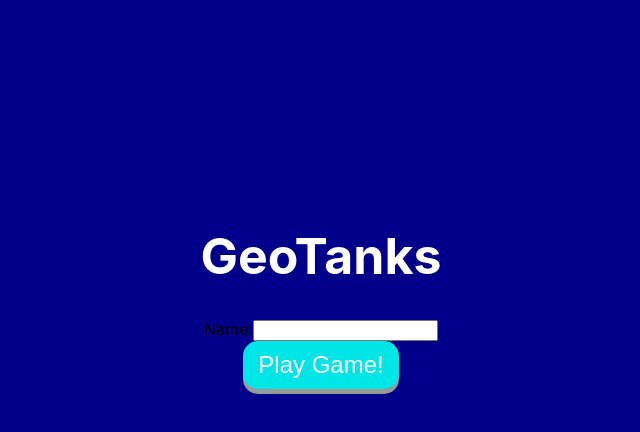
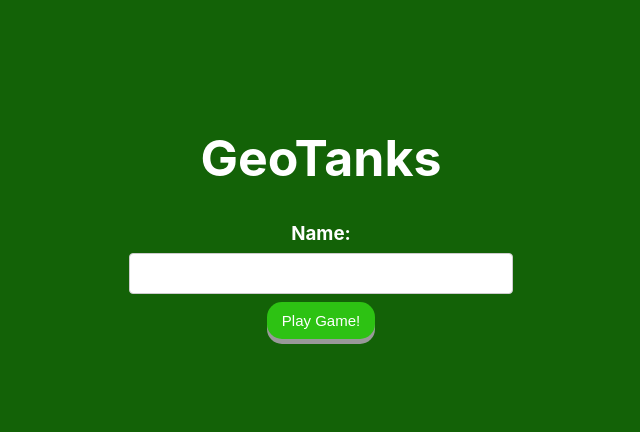
Before and after one commit to Dellamoresteven/GeoTanks, a React (Create React App) app in the folder front-end/: page / in a window 1280 px wide. Shown: the top 432 px of the page, without its empty margins (319-959 px from the left). Built offline with nearby package versions, Linux system fonts and the light colour scheme.

Commit message:
Class updates

```diff
--- a/front-end/src/App.css
+++ b/front-end/src/App.css
@@ -1,6 +1,25 @@
 .App {
   text-align: center;
   vertical-align: middle;
+}
+
+.playerName {
+  width: 30%;
+  padding: 12px 20px;
+  margin: 8px 0;
+  display: inline-block;
+  border: 1px solid #ccc;
+  border-radius: 4px;
+  box-sizing: border-box;
+}
+
+.nameStyle {
+  color: white;
+  margin: 0;
+}
+
+body {
+  margin-top: 10%;
 }
 
 .title {
@@ -9,7 +28,7 @@
 }
 
 .App-header {
-  background-color: #282c34;
+  background-color: #136207;
   min-height: 100vh;
   display: flex;
   flex-direction: column;
@@ -26,16 +45,16 @@
   cursor: pointer;
   outline: none;
   color: #fff;
-  background-color: #00e6e6;
+  background-color: #2DC213;
   border: none;
   border-radius: 15px;
   box-shadow: 0 5px #999;
 }
 
-.Button:hover {background-color: #00cccc}
+.Button:hover {background-color: #2DA917}
 
 .Button:active {
-  background-color: #00cccc;
+  background-color: #2DA917;
   box-shadow: 0 5px #666;
   transform: translateY(4px);
 }
@@ -47,16 +66,16 @@
   cursor: pointer;
   outline: none;
   color: #fff;
-  background-color: #00e6e6;
+  background-color: #2DC213;
   border: none;
   border-radius: 15px;
   box-shadow: 0 5px #999;
 }
 
-.Href:hover {background-color: #00cccc}
+.Href:hover {background-color: #2DA917}
 
 .Href:active {
-  background-color: #00cccc;
+  background-color: #2DA917;
   box-shadow: 0 5px #666;
   transform: translateY(4px);
 }
--- a/front-end/src/App.js
+++ b/front-end/src/App.js
@@ -37,7 +37,7 @@ class App extends Component {
         <Preferences
           className='Preferences'
           playerName={this.state.value}
-          clicked={{'00':1}}/>
+          />
       </div>
     );
   }
@@ -63,9 +63,10 @@ class App extends Component {
       <div className="App">
       	  <h1 className = "title"> GeoTanks </h1>
           <div>
-          <label>
-              Name:<input type="text" value={this.state.value} onChange={this.handleChange} />
-          </label>
+            <label>
+                <h3 className = 'nameStyle'> Name: </h3>
+                <input className='playerName' type="text" value={this.state.value} onChange={this.handleChange} />
+            </label>
           </div>
       	  <button onClick = {() => this.sendJoinGame()} className = "Button"> Play Game! </button>
       </div>
--- a/front-end/src/Preferences.css
+++ b/front-end/src/Preferences.css
@@ -4,35 +4,81 @@
   padding-top: 20px;
 }
 
-.react-list-select {
-    background: #fafafa;
-    border: 10px solid black;
-    margin-right: 0.5em;
-    display: inline-block;
-    position: relative;
+.Href:hover {background-color: #2DA917}
+
+.Href:active {
+  background-color: #2DA917;
+  box-shadow: 0 5px #666;
+  transform: translateY(4px);
 }
 
-.react-list-select--item.is-selected {
-    background: #00cccc;
+.Button {
+  padding: 10px 15px;
+  font-size: 24px;
+  text-align: center;
+  cursor: pointer;
+  outline: none;
+  color: #fff;
+  background-color: #2DC213;
+  border: none;
+  border-radius: 15px;
+  box-shadow: 0 5px #999;
 }
 
-.react-list-select--item {
-	border: 2px solid black;
-    padding: 0.3em 0.6em;
-    cursor: pointer;
-    position: relative;
-    -webkit-user-select: none;
-    -moz-user-select: none;
-    -ms-user-select: none;
-    -o-user-select: none;
-    user-select: none;
+.Button1:hover {background-color: #2DA917}
+
+.Button1:active {
+  background-color: #2DA917;
+  box-shadow: 0 5px #666;
+  font-size: 15px;
+  transform: translateY(4px);
+}
+
+.Button {
+  padding: 10px 15px;
+  font-size: 15px;
+  text-align: center;
+  cursor: pointer;
+  outline: none;
+  color: #fff;
+  background-color: #2DC213;
+  border: none;
+  border-radius: 15px;
+  box-shadow: 0 5px #999;
+}
+
+.Button:hover {background-color: #2DA917}
+
+.Button:active {
+  background-color: #2DA917;
+  box-shadow: 0 5px #666;
+  font-size: 15px;
+  transform: translateY(4px);
+}
+
+.card {
+  box-shadow: 0 4px 8px 0 rgba(0,0,0,0.2);
+  transition: 0.3s;
+  width: 100%;
+  height: 100%;
+  background-color: #2DA917;
+  text-align:left;
+}
+
+.card:hover {
+  box-shadow: 0 8px 16px 0 rgba(0,0,0,0.2);
+  background-color: #44C22D;
+}
+
+td {
+  width: 25%;
 }
 
 table {
 	text-align: center;
-  	vertical-align: middle;
-  	margin-left: 41%;
-  	padding-bottom: 20px;
+  vertical-align: middle;
+  padding-bottom: 20px;
+  height: 100%;
 }
 
 h1 {
@@ -43,8 +89,15 @@ h4 {
 	color: white;
 }
 
+h3 {
+  color: white;
+}
+
 ul {
-    list-style: none;
     padding: 0;
     margin: 0;
 }
+
+li {
+  color: white;
+}
--- a/front-end/src/Preferences.js
+++ b/front-end/src/Preferences.js
@@ -21,13 +21,13 @@ class Preferences extends Component {
 
 	handleChange = (selected, tileIndex) => {
 		this.props.clicked[tileIndex] = selected;
-		console.log(this.props.clicked);
+		// console.log(this.props.clicked);
 		// number of things that are clicked
-		if (Object.keys(this.props.clicked).length == 9) {
-			const socket = socketIOClient(port);
-			socket.emit('putPreferences', {clicked: this.props.clicked, playerName: this.props.playerName});
+		// if (Object.keys(this.prop).length == 9) {
+			// const socket = socketIOClient(port);
+			// socket.emit('putPreferences', {clicked: this.props.clicked, playerName: this.props.playerName});
 			// this.setState({readyToJoin: 'true'});
-		}
+		// }
 		// const socket = socketIOClient(port);
 		// socket.emit('putPreferences', {clicked: this.props.clicked, playerName: this.props.playerName});
 	}
@@ -63,8 +63,9 @@ class Preferences extends Component {
 		return (
 			<div>
 				<ul>
-					<li> <button onClick={()=>this.setOptions('0')}> {optionNames[0]} </button> </li>
-					<li> <button onClick={()=>this.setOptions('1')}> {optionNames[1]} </button> </li>
+					<li> <button className='Button1' onClick={()=>this.setOptions('0')}> {optionNames[0]} </button> </li>
+					<li> </li>
+					<li> <button className='Button1' onClick={()=>this.setOptions('1')}> {optionNames[1]} </button> </li>
 				</ul>
 			</div>
 		);
@@ -80,34 +81,50 @@ class Preferences extends Component {
 	getClassInfo(typeName) {
 		if (typeName == 'Bruser') {
 			return (
-				<div onClick={() => this.setClassInfo('Bruser')}>
+				<div className='card' onClick={() => this.setClassInfo('Bruser')}>
 					<h1> Bruzer </h1>
 					<h3> Secondary shield bar that regens overtime but has a low shield cap </h3>
-					<h3> Options: Shoot like fireworks, Place a shield in front of you </h3>
+					<h3> Options: </h3>
+					<ul>
+						<li> Shoot like fireworks </li>
+						<li> Place a shield in front of you </li>
+					</ul>
 				</div>
 			);
 		} else if (typeName == 'JankTank') {
 			return (
-				<div onClick={() => this.setClassInfo('JankTank')}>
+				<div className='card' onClick={() => this.setClassInfo('JankTank')}>
 					<h1> JankTank </h1>
 					<h3> Take dmg, and do more dmg based on missing health </h3>
-					<h3> Options: Random teleport and takes the damage at that location, Place down a turret to fight with you </h3>
+					<h3> Options: </h3>
+					<ul>
+						<li> Random teleport and takes the damage at that location </li>
+						<li> Place down a turret to fight with you </li>
+					</ul>
 				</div>
 			);
 		} else if (typeName == 'Scout') {
 			return (
-				<div onClick={() => this.setClassInfo('Scout')}>
+				<div className='card' onClick={() => this.setClassInfo('Scout')}>
 					<h1> Scout </h1>
 					<h3> 50% movment speed </h3>
-					<h3> Options: 300% speed boost, Stun gernade </h3>
+					<h3> Options: </h3>
+					<ul>
+						<li> 300% speed boost </li>
+						<li> Stun gernade </li>
+					</ul>
 				</div>
 			);
 		} else if (typeName == 'Sniper') {
 			return (
-				<div onClick={() => this.setClassInfo('Sniper')}>
+				<div className='card' onClick={() => this.setClassInfo('Sniper')}>
 					<h1> Sniper </h1>
 					<h3> Larger zoom </h3>
-					<h3> Options: Railgun, Camo UP! (if touching tree turn invis) </h3>
+					<h3> Options: </h3>
+					<ul>
+						<li> Railgun </li>
+						<li> Camo UP! (if touching tree turn invis) </li>
+					</ul>
 				</div>
 			);
 		}
@@ -137,8 +154,6 @@ class Preferences extends Component {
 			return (
 			<div>
 				<h1> Hey {this.props.playerName} </h1>
-				<h4> Choose a tank type </h4>
-				{this.getOptions()}
 				<a href = {this.state.newEndpoint} className = "Href" > START! </a>
 			</div>
 			);
@@ -154,7 +169,7 @@ class Preferences extends Component {
 		return (
 			<div>
 				<h1> Hey {this.props.playerName} </h1>
-				<h4> Choose a tank type </h4>
+				<h3> Choose a tank type </h3>
 				{this.getClassTable()}
 			</div>
 		);
--- a/front-end/src/Results.css
+++ b/front-end/src/Results.css
@@ -25,15 +25,3 @@
     background-color: lightblue;
     color: black;
 }
-
-body {
-  text-align: center;
-  background-color: darkblue;
-  background-size: cover;
-  background-repeat: no-repeat;
-  vertical-align: middle;
-  width: 100%;
-  height: 100%;
-  margin: 0;
-  padding-top: 15%;
-}
--- a/front-end/src/index.css
+++ b/front-end/src/index.css
@@ -1,12 +1,11 @@
 body {
-  background-color: darkblue;
+  background-color: #136207;
   background-size: cover;
   background-repeat: no-repeat;
   vertical-align: middle;
   width: 100%;
   height: 100%;
   margin: 0;
-  padding-top: 15%;
   font-family: -apple-system, BlinkMacSystemFont, "Segoe UI", "Roboto", "Oxygen",
     "Ubuntu", "Cantarell", "Fira Sans", "Droid Sans", "Helvetica Neue",
     sans-serif;
```
Also changed, not shown: 1 other file (tests, documents, lock files or other folders).
